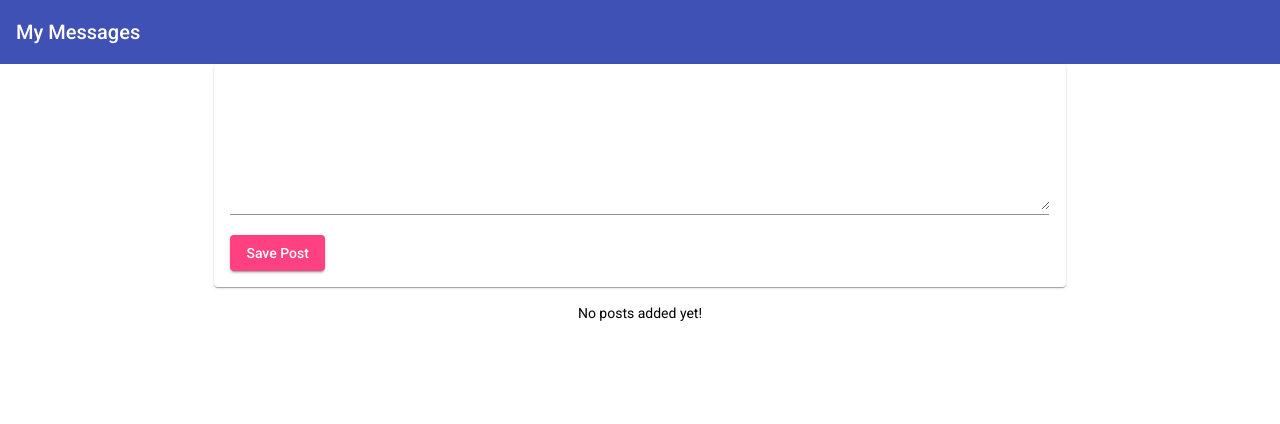
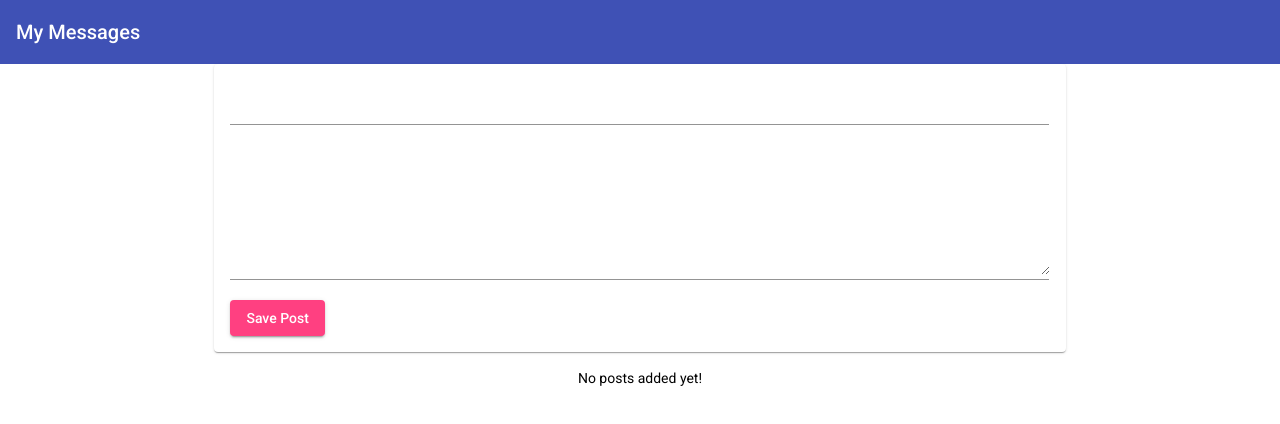
Before and after one commit to rscortegagna/mean, an Angular app: page / in a window 1280 px wide. Shown: the top 424 px of the page. Built offline with nearby package versions, Linux system fonts and the light colour scheme.

Commit message:
[angular] - conecting post-create with post-list and adding Post interface

```diff
--- a/src/app/app.component.html
+++ b/src/app/app.component.html
@@ -1,6 +1,6 @@
 <app-header></app-header>
 
 <main>
-  <app-post-create></app-post-create>
-  <app-post-list></app-post-list>
+  <app-post-create (postCreated)="onPostAdded($event)"></app-post-create>
+  <app-post-list [posts]="storedPosts"></app-post-list>
 </main>
--- a/src/app/app.component.ts
+++ b/src/app/app.component.ts
@@ -1,4 +1,6 @@
 import { Component } from '@angular/core';
+
+import { Post } from './posts/post.module'
 
 @Component({
   selector: 'app-root',
@@ -6,5 +8,9 @@
   styleUrls: ['./app.component.css']
 })
 export class AppComponent {
-  title = 'mean-study';
+  storedPosts: Post[] = [];
+
+  onPostAdded(post) {
+    this.storedPosts.push(post);
+  }
 }
--- a/src/app/posts/post-create/post-create.component.html
+++ b/src/app/posts/post-create/post-create.component.html
@@ -1,6 +1,9 @@
 <mat-card>
   <mat-form-field>
-    <textarea matInput rows="6" [(ngModel)]="enteredValue"></textarea>
+    <input matInput type="text" [(ngModel)]="enteredTitle">
+  </mat-form-field>
+  <mat-form-field>
+    <textarea matInput rows="6" [(ngModel)]="enteredContent"></textarea>
   </mat-form-field>
   <button
     mat-raised-button
--- a/src/app/posts/post-create/post-create.component.ts
+++ b/src/app/posts/post-create/post-create.component.ts
@@ -1,4 +1,6 @@
-import { Component } from '@angular/core';
+import { Component, EventEmitter, Output } from '@angular/core';
+
+import { Post } from '../post.module';
 
 @Component({
   selector: 'app-post-create',
@@ -6,11 +8,16 @@
   styleUrls: ['./post-create.component.css']
 })
 export class PostCreateComponent {
-  enteredValue = '';
-  newPost = 'NO CONTENT';
+  enteredTitle = '';
+  enteredContent = '';
+  @Output() postCreated = new EventEmitter<Post>();
 
   onAddPost() {
-    this.newPost = this.enteredValue;
+    const post: Post = {
+      title: this.enteredTitle,
+      content: this.enteredContent
+    };
+    this.postCreated.emit(post)
   }
 
 }
--- a/src/app/posts/post-list/post-list.component.ts
+++ b/src/app/posts/post-list/post-list.component.ts
@@ -1,4 +1,6 @@
-import { Component } from "@angular/core";
+import { Component, Input } from "@angular/core";
+
+import { Post } from '../post.module';
 
 @Component({
   selector: 'app-post-list',
@@ -13,5 +15,5 @@
     {title: "Second Post", content: "This is the second post's content"},
     {title: "Third Post", content: "This is the third post's content"}
   ]; */
-  posts = [];
+  @Input() posts: Post[] = [];
 }
--- /dev/null
+++ b/src/app/posts/post.module.ts
@@ -0,0 +1,4 @@
+export interface Post {
+  title: string;
+  content: string;
+}
```
